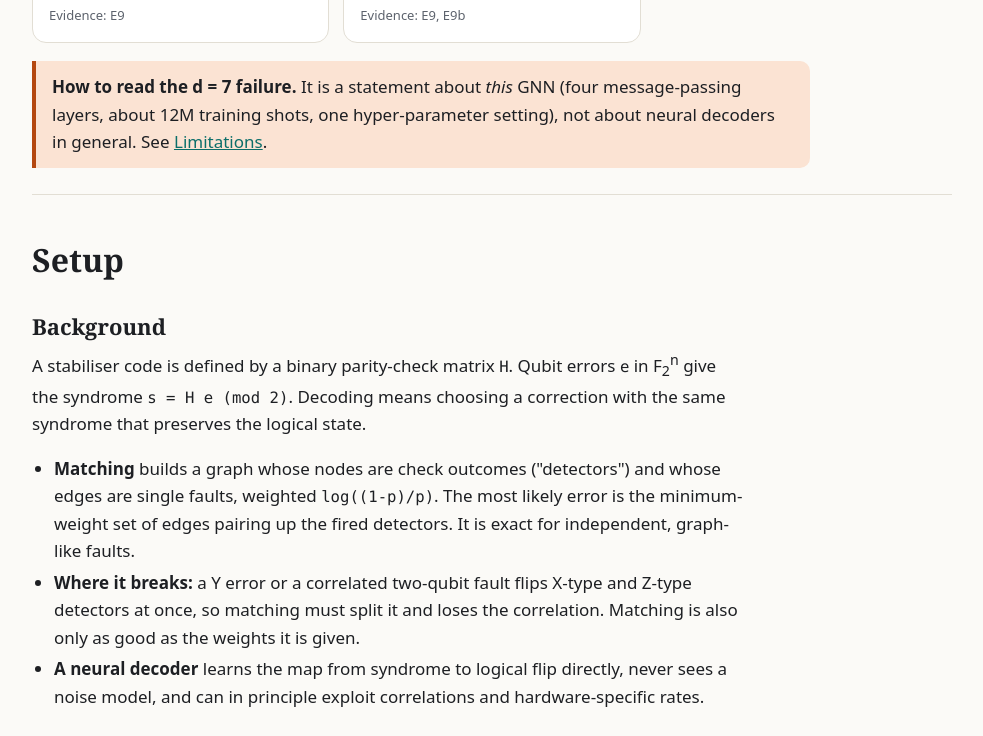
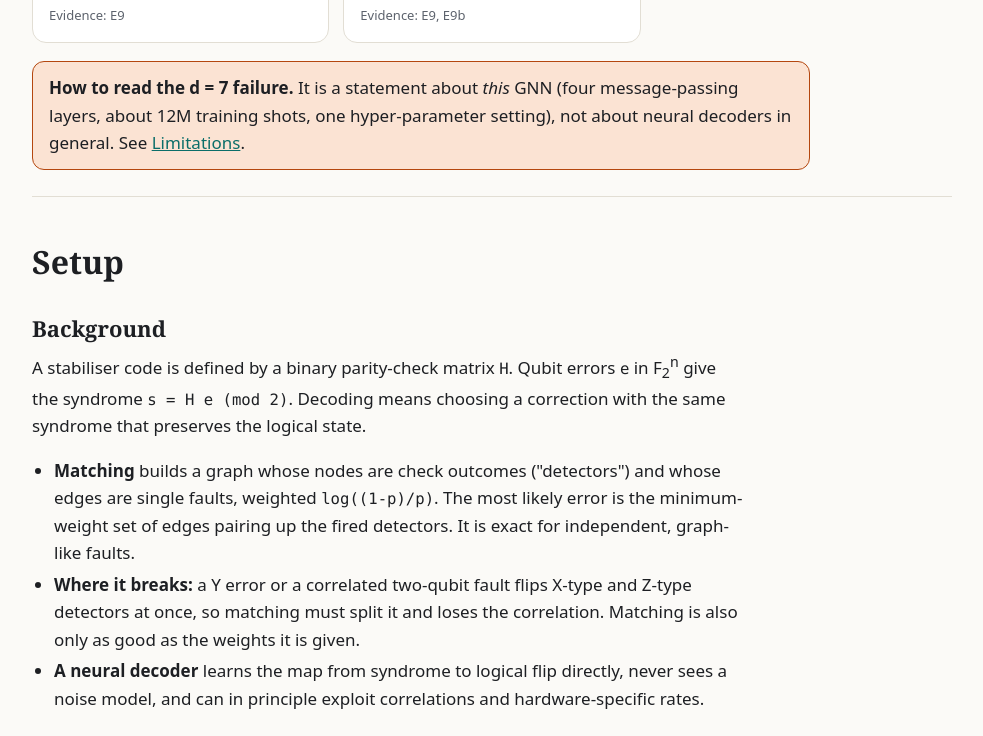
Before and after one commit to ficcc/neural-qec-decoder, a plain HTML site: page docs/index.html in a window 1280 px wide. Shown: the part 1704-2440 px from the top of the page, without its empty margins (148-1131 px from the left). Drawn offline with Linux system fonts and the light colour scheme.

Commit message:
style: replace side-stripe accents with full tinted borders

```diff
--- a/docs/index.html
+++ b/docs/index.html
@@ -77,7 +77,7 @@ figcaption{font-size:14px;color:var(--muted);margin-top:6px}
 .tl li{position:relative;padding:0 0 18px 20px} .tl li::before{content:"";position:absolute;left:-9px;top:6px;width:15px;height:15px;border-radius:50%;background:var(--accent);border:3px solid var(--bg)}
 .tl li.n::before{background:var(--bad)} .tl li.p::before{background:var(--ok)} .tl li.m::before{background:var(--mid)}
 .tl b{display:block}
-.callout{border-left:4px solid var(--warn);background:var(--warn-soft);border-radius:0 10px 10px 0;padding:12px 16px;margin:16px 0;max-width:80ch}
+.callout{border:1px solid var(--warn);background:var(--warn-soft);border-radius:12px;padding:12px 16px;margin:16px 0;max-width:80ch}
 .callout.good{border-color:var(--ok);background:var(--ok-soft)}
 pre{background:var(--card);border:1px solid var(--line);border-radius:10px;padding:14px;overflow-x:auto;font:13.5px/1.55 var(--mono);margin:12px 0}
 code{font-family:var(--mono);font-size:.92em}
```
Also changed, not shown: docs/eli5/index.html (+1 -1 lines).
